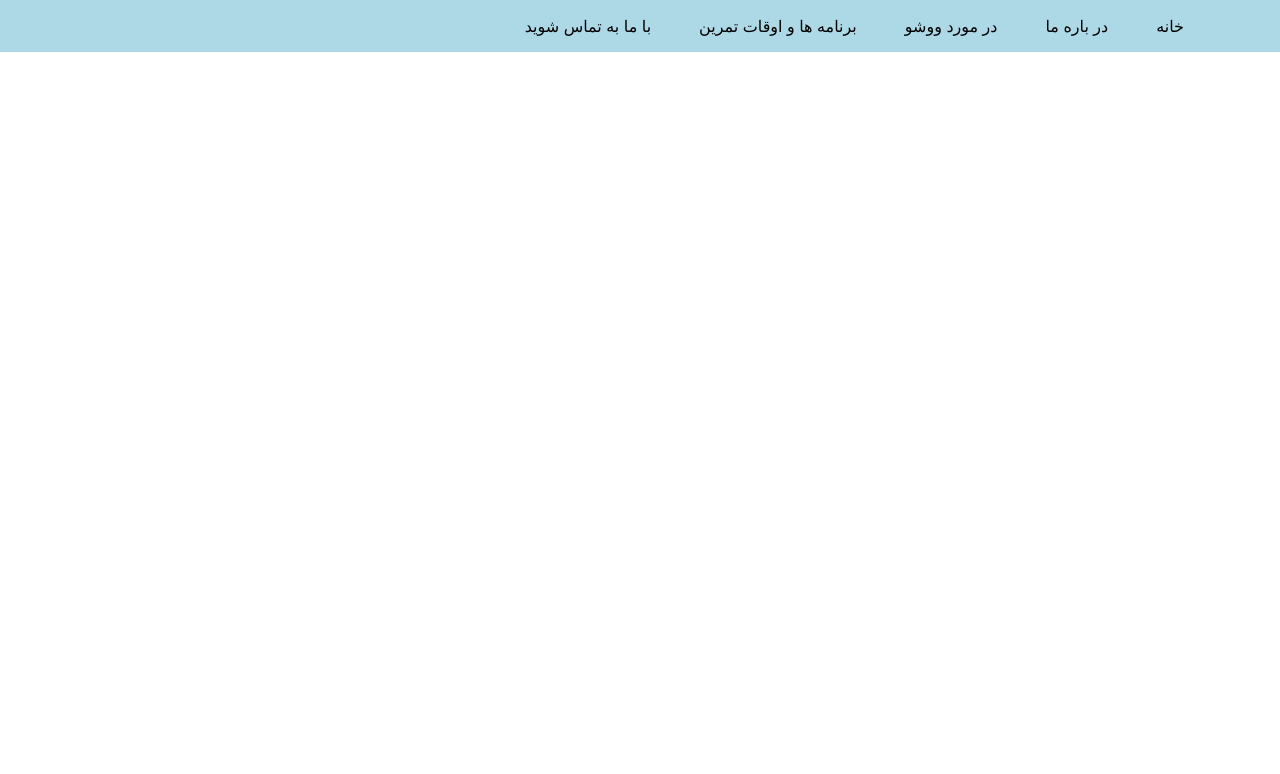
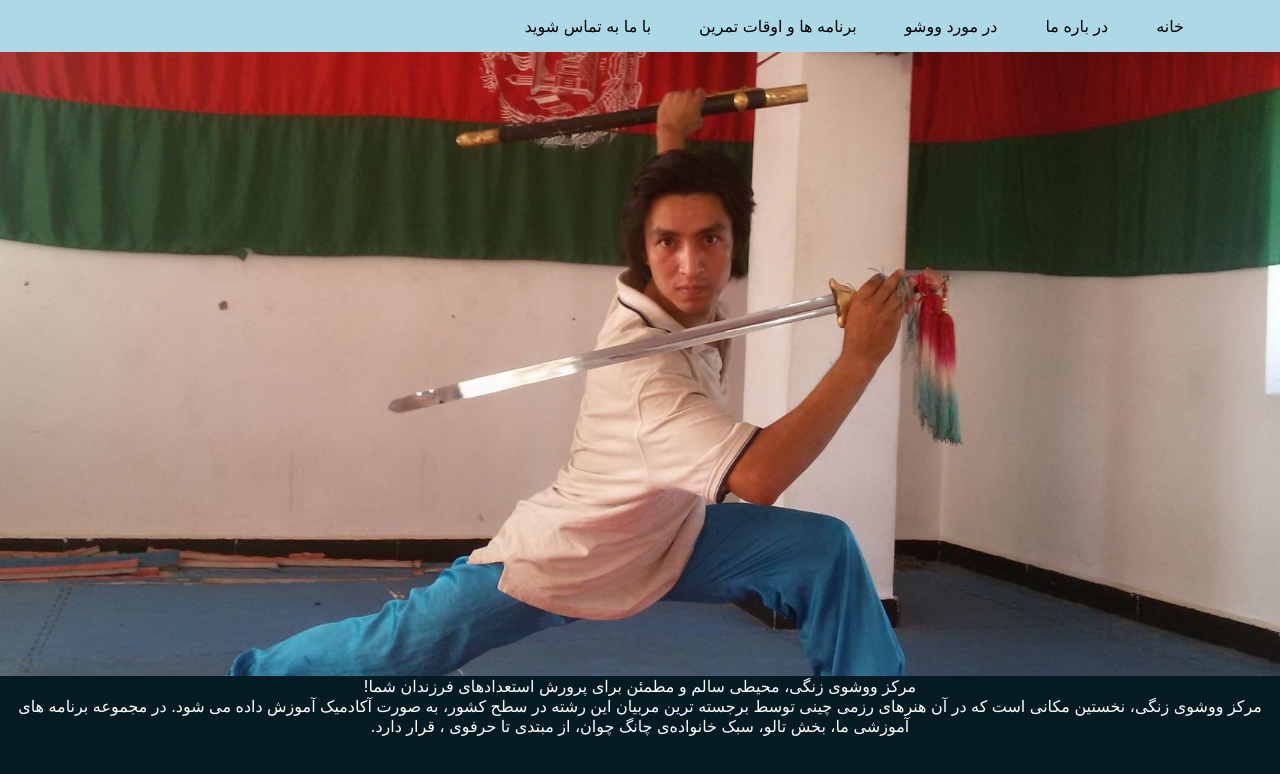
Before and after one commit to Wahid-Haidari/Zangi-Wushu-Center, a React (Create React App) app: page / in a window 1280 px wide. Shown: the top 774 px of the page. Built offline with nearby package versions, Linux system fonts and the light colour scheme.

Commit message:
added image

```diff
--- a/src/App.js
+++ b/src/App.js
@@ -10,18 +10,18 @@ import Contact from './components/contact/Contact';
 
 function App() {
 
-  const [currentMenuOption , selectMenuOption] = useState('aboutUS');
+  const [currentMenuOption , selectMenuOption] = useState('home');
 
 
   return (
     <div className="App">
 
       <Menu selectMenuOption={selectMenuOption}/>
-      {currentMenuOption =='home' && <Home/>}
-      {currentMenuOption =='aboutUs' && <About/>}
-      {currentMenuOption =='aboutWushu' && <AboutWushu/>}
-      {currentMenuOption =='schedule' && <Schedule/>}
-      {currentMenuOption =='contact' && <Contact/>}
+      {currentMenuOption ==='home' && <Home/>}
+      {currentMenuOption ==='aboutUs' && <About/>}
+      {currentMenuOption ==='aboutWushu' && <AboutWushu/>}
+      {currentMenuOption ==='schedule' && <Schedule/>}
+      {currentMenuOption ==='contact' && <Contact/>}
     </div>
   );
 }
--- a/src/components/home/Home.css
+++ b/src/components/home/Home.css
@@ -0,0 +1,14 @@
+p{
+    color: white;
+}
+
+
+.img__container{
+
+   height: 39rem;
+   overflow:hidden;
+}
+
+img {
+    width: 100%;
+}
--- a/src/components/home/Home.jsx
+++ b/src/components/home/Home.jsx
@@ -1,14 +1,21 @@
 import React from 'react';
 import './Home.css';
+import Khavari_Jian from '../../assets/khavari_jian.jpg';
 
 const Home = () => {
     return(
-        <p dir="rtl">
+        <>
+            <div className="img__container">
+                <img src={Khavari_Jian} alt="Khavari"></img>
+            </div>
+
+            <p dir="rtl">
             مرکز ووشوی زنگی، محیطی سالم و مطمئن برای پرورش استعدادهای فرزندان شما!
-
+        <br/>
 مرکز ووشوی زنگی، نخستین  مکانی است که در آن هنرهای رزمی چینی توسط برجسته ترین مربیان این رشته در سطح کشور، به صورت آکادمیک آموزش داده می شود.
 در مجموعه برنامه های آموزشی ما، بخش تالو، سبک خانواده‌ی چانگ چوان، از مبتدی تا حرفوی ، قرار دارد.
-        </p>
+            </p>
+        </>
     )
 }
 
--- a/src/index.css
+++ b/src/index.css
@@ -15,9 +15,20 @@ body {
     sans-serif;
   -webkit-font-smoothing: antialiased;
   -moz-osx-font-smoothing: grayscale;
+  background: var(--color-bg);
 }
 
 code {
   font-family: source-code-pro, Menlo, Monaco, Consolas, 'Courier New',
     monospace;
 }
+
+:root {
+  --color-bg: #041b24;
+
+  --transition: all 400ms ease;
+
+  --container-width-lg:  80%;
+  --container-width-md:  86%;
+  --container-width-sm:  90%;
+}
```
Also changed, not shown: src/assets/khavari_jian.jpg (added).
